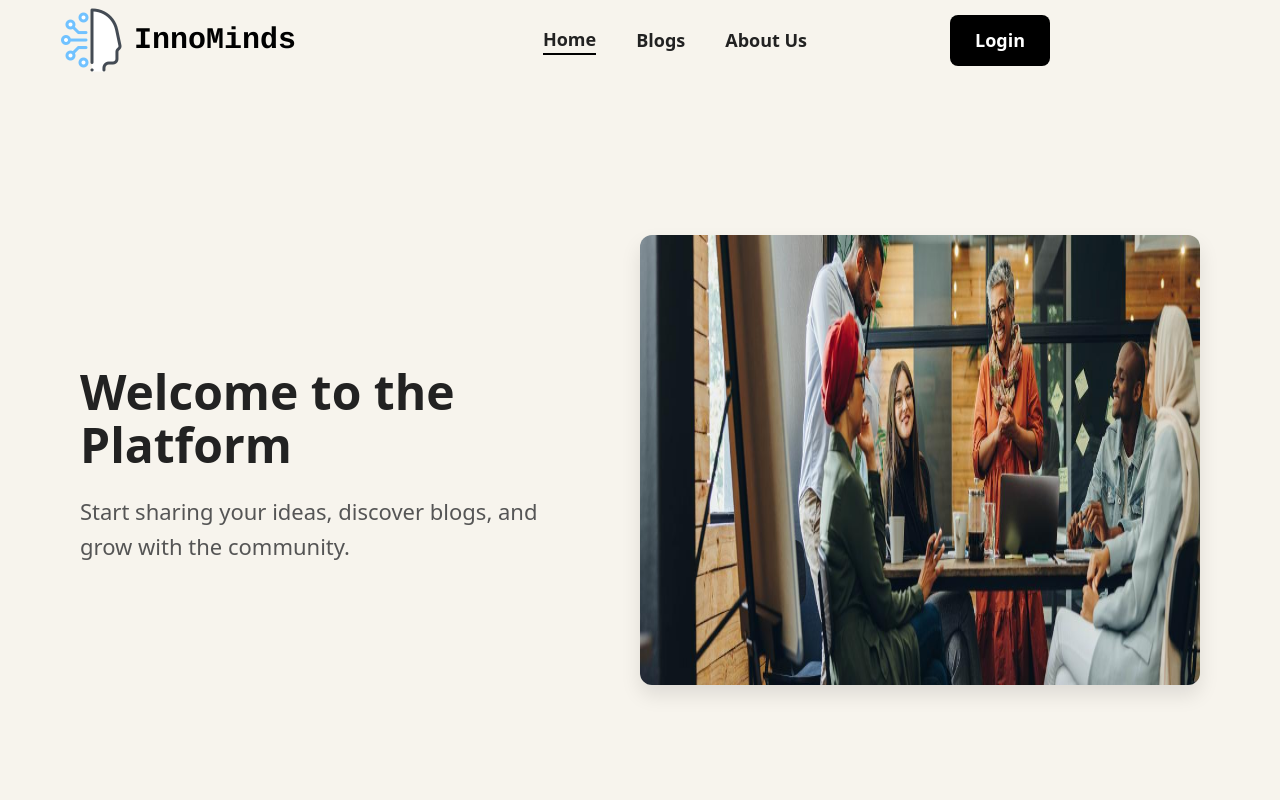
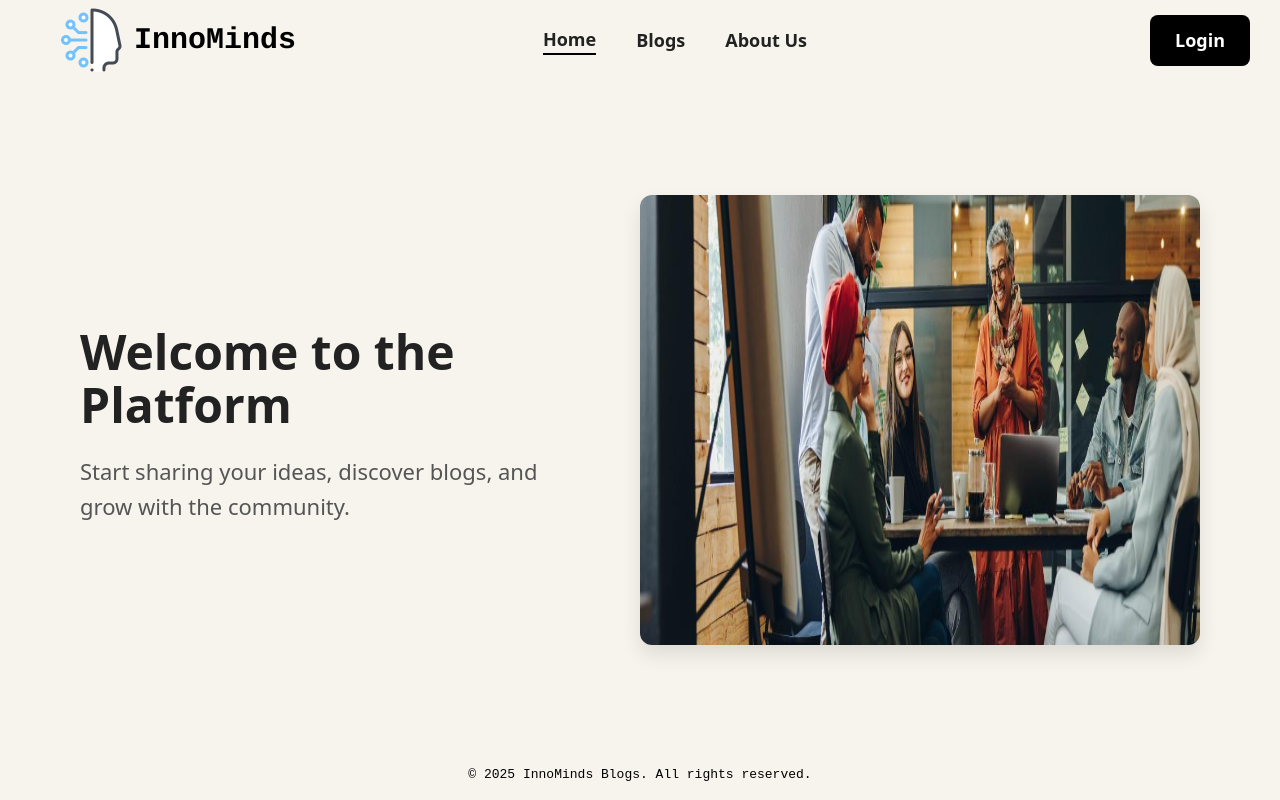
Before and after one commit to IMADDABLIGI/BlogApp, a React (Vite) app in the folder frontend/: page / in a window 1280 px wide. Built offline with nearby package versions, Linux system fonts and the light colour scheme.

Commit message:
change login margin

```diff
--- a/frontend/src/home/Home.css
+++ b/frontend/src/home/Home.css
@@ -101,7 +101,7 @@
 
 .home_body {
     display: flex;
-    height: 80%;
+    height: 70%;
     justify-content: space-between;
     align-items: center;
     padding: 60px 80px;
@@ -144,11 +144,11 @@
 /* Large Desktop (keep original styles) */
 @media (min-width: 1681px) {
     .home_ctr .home_head .head_navbar {
-        margin-left: calc(20% + 100px);
+        margin-left: calc(25% + 100px);
     }
 
     .nav_login {
-        margin-left: calc(15% + 100px);
+        margin-left: calc(25% + 100px);
     }
 }
 
@@ -160,7 +160,7 @@
     }
 
     .nav_login {
-        margin-left: 200px;
+        margin-left: 273px;
     }
 }
 
@@ -172,7 +172,7 @@
     }
 
     .nav_login {
-        margin-left: 100px;
+        margin-left: 300px;
         padding: 12px 25px;
     }
 
@@ -212,7 +212,7 @@
     }
 
     .nav_login {
-        margin-left: 10px;
+        margin-left: 300px;
         padding: 10px 20px;
         font-size: 16px;
     }
@@ -255,7 +255,7 @@
 
     .nav_login {
         order: 2;
-        margin-left: auto;
+        margin-left: 500px;
         margin-right: 0;
     }
 
```
